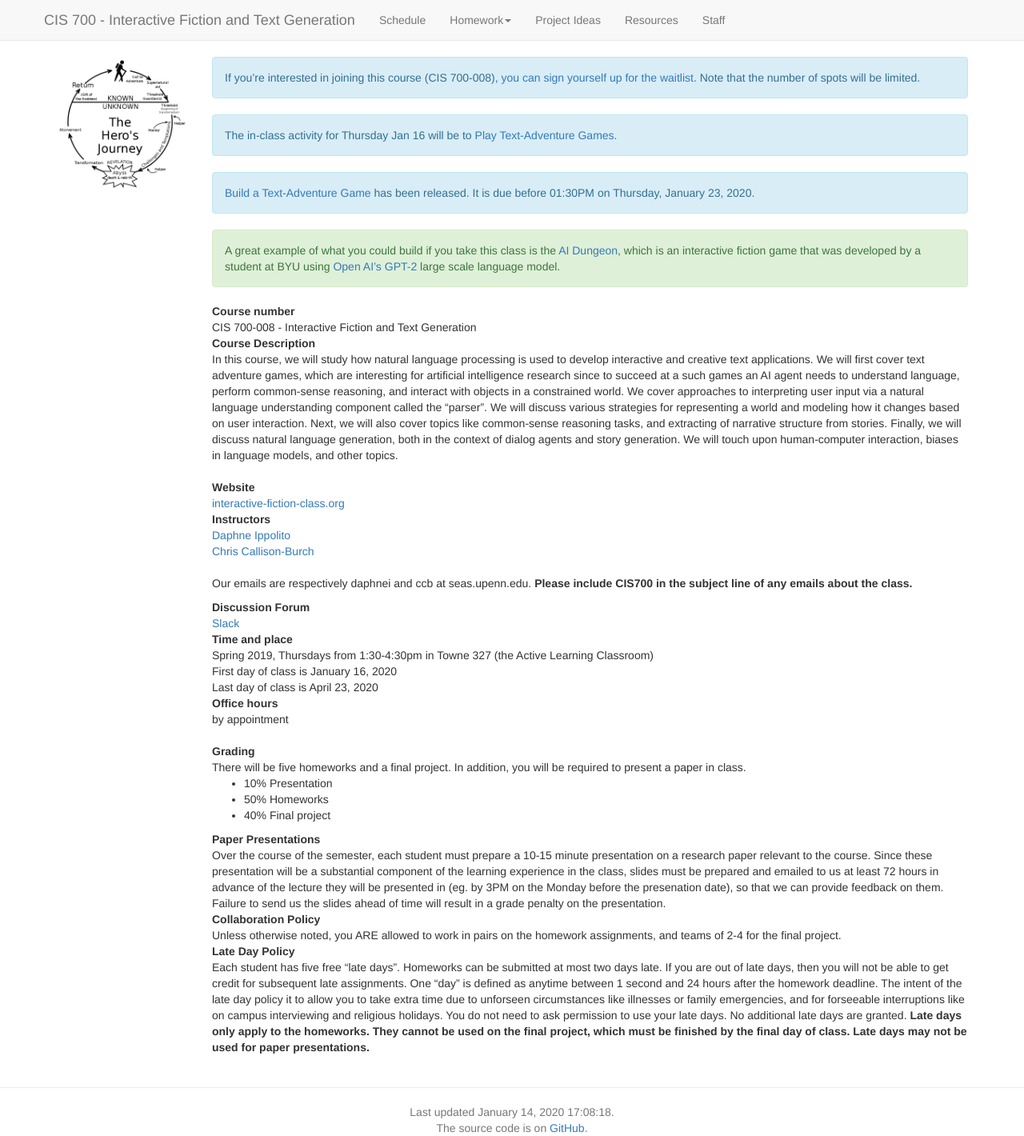
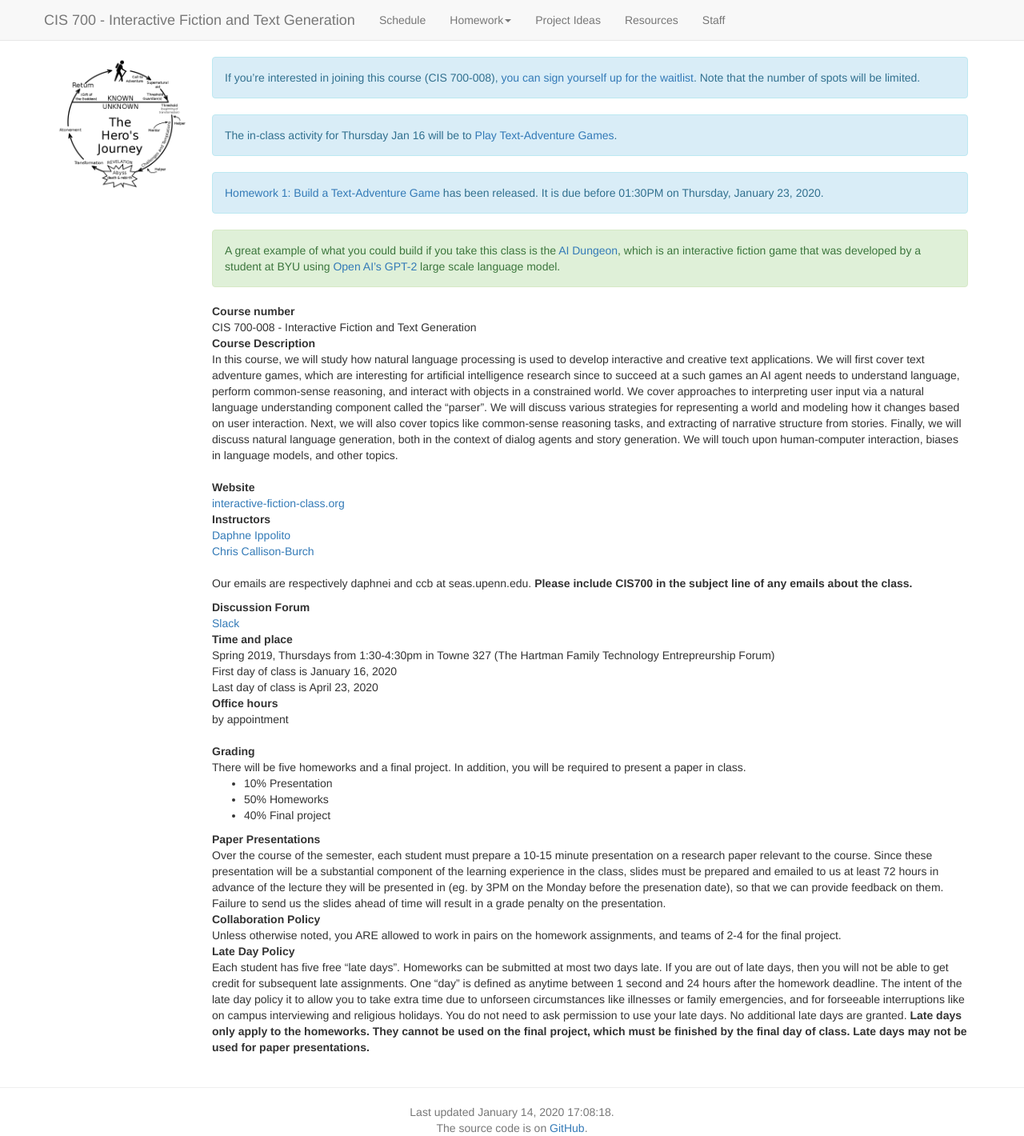
Before and after one commit to interactive-fiction-class/interactive-fiction-class.github.io, a Jekyll site: the page built from index.md, in a window 1280 px wide. Shown: the whole page at 80% size. Built offline with Jekyll 4.4.1, drawn with Linux system fonts in a browser that asks for light colours; nearby versions of some CDN libraries; a script that is not in the unit is left out.

Commit message:
Update index.md

```diff
--- a/index.md
+++ b/index.md
@@ -27,7 +27,7 @@
 {% else %}
 <!-- Homework assignment -->
 <div class="alert alert-info">
-<a href="{{page.url}}">{{ page.title }}</a> has been released.
+<a href="{{page.url}}">{{page.type}} {{page.number}}: {{page.title}}</a> has been released.
 {% if page.deliverables %}
 The assignment has multiple deliverables.
 <ul>
@@ -84,7 +84,7 @@
 : [Slack](http://cis700-ifatg.slack.com/)
 
 Time and place
-: Spring 2019, Thursdays from 1:30-4:30pm in Towne 327 (the Active Learning Classroom)
+: Spring 2019, Thursdays from 1:30-4:30pm in Towne 327 (The Hartman Family Technology Entrepreurship Forum)
 : First day of class is January 16, 2020
 : Last day of class is April 23, 2020
 
```
